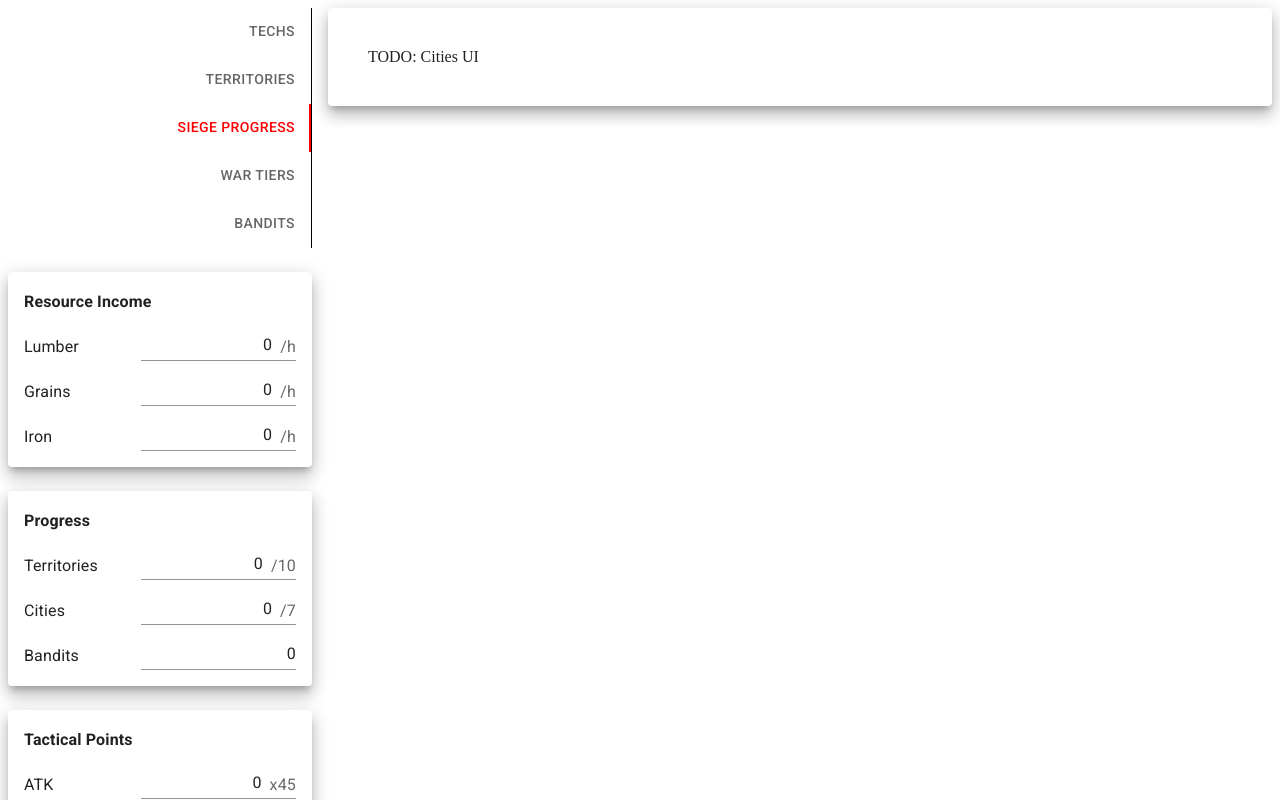
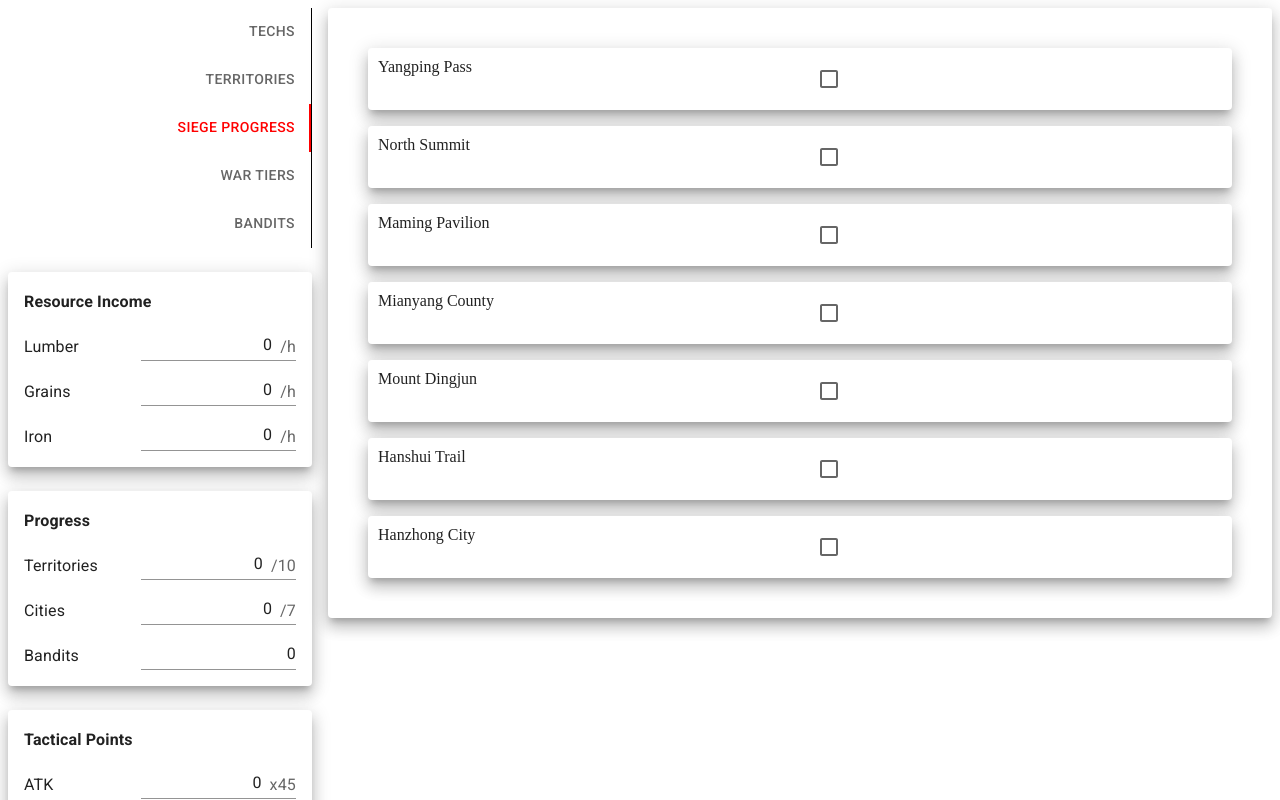
Before and after one commit to danosaure/dynasty-legends-2, a React (Vite) app: page / in a window 1280 px wide. Both pictures are taken after a click on the tab "SIEGE PROGRESS". Shown: the top 800 px of the page. Built offline with nearby package versions, Linux system fonts and the light colour scheme.

Commit message:
- #7: Adding basic city siege UI.

```diff
--- /dev/null
+++ b/src/hanzhong/components/Cities.tsx
@@ -0,0 +1,17 @@
+import Grid from '@mui/material/Grid';
+
+import { useHanzhongContext } from './HanzhongContext';
+import type { HanzhongCityType } from '../types';
+import { City } from './City';
+
+export const Cities = () => {
+  const { hanzhong } = useHanzhongContext();
+
+  return (
+    <Grid container size={{ xs: 12 }} spacing={2}>
+      {hanzhong.cities.map((city: HanzhongCityType) => (
+        <City key={city.id} city={city} />
+      ))}
+    </Grid>
+  );
+};
--- /dev/null
+++ b/src/hanzhong/components/City.tsx
@@ -0,0 +1,39 @@
+import Grid from '@mui/material/Grid';
+import Paper from '@mui/material/Paper';
+
+import type { HanzhongCityType } from '../types';
+import Checkbox from '@mui/material/Checkbox';
+import { useState, type ChangeEvent } from 'react';
+import { useHanzhongContext } from './HanzhongContext';
+
+export type CityProps = {
+  city: HanzhongCityType;
+};
+
+export const City = ({ city }: CityProps) => {
+  const { user, onChange } = useHanzhongContext();
+
+  const [checked, setChecked] = useState<boolean>(Boolean(user[city.id] ?? 0));
+
+  const checkboxChanged = (e: ChangeEvent<HTMLInputElement>) => {
+    onChange(city.id, e.target.checked ? 1 : 0);
+    setChecked(e.target.checked);
+  };
+
+  return (
+    <Paper elevation={10} sx={{ width: '100%' }}>
+      <Grid
+        container
+        size={{ xs: 12 }}
+        style={{ padding: '10px' }}
+        sx={{ alignItems: 'flex-start', justifyContent: 'flex-start' }}
+        spacing={2}
+      >
+        <Grid size={{ xs: 6 }}>{city.name}</Grid>
+        <Grid size={{ xs: 6 }}>
+          <Checkbox checked={checked} onChange={checkboxChanged} />
+        </Grid>
+      </Grid>
+    </Paper>
+  );
+};
--- a/src/hanzhong/components/Hanzhong.tsx
+++ b/src/hanzhong/components/Hanzhong.tsx
@@ -17,6 +17,7 @@ import type { HanzhongBonusType } from '../types';
 import { SectionTabpanel } from '../../components/SectionTabpanel';
 import { generateTabA11yProps } from '../../components/utils/generate-tab-a11y-props';
 import type { HanzhongUserDataType } from '../../persistence/hanzhong-user-data-type';
+import { Cities } from './Cities';
 
 export const Hanzhong = () => {
   const [loading, setLoading] = useState<boolean>(true);
@@ -89,7 +90,7 @@ export const Hanzhong = () => {
               TODO: Territories UI
             </SectionTabpanel>
             <SectionTabpanel selectedTabName={selectedTabName} tabsName="hanzhong" tabName="cities">
-              TODO: Cities UI
+              <Cities />
             </SectionTabpanel>
             <SectionTabpanel selectedTabName={selectedTabName} tabsName="hanzhong" tabName="warTiers">
               TODO: War Tiers UI
```
